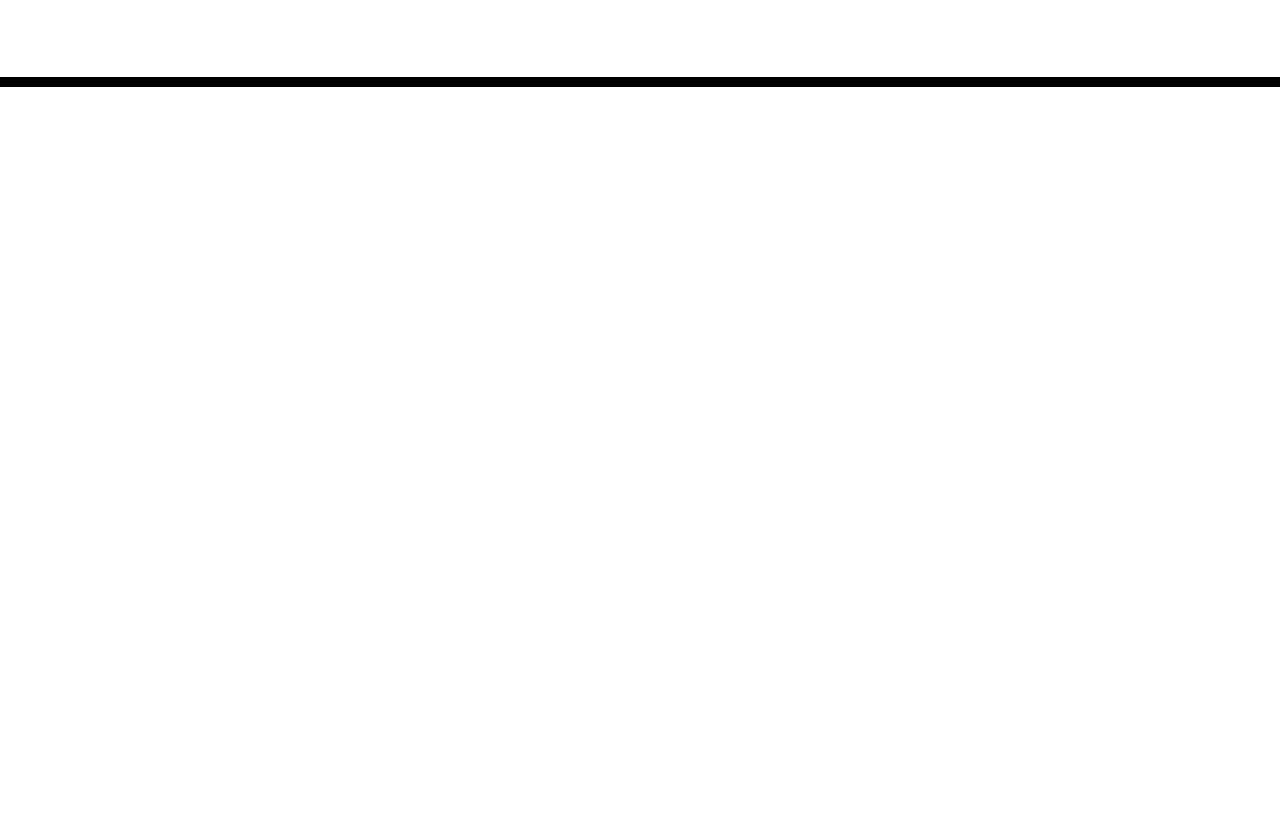
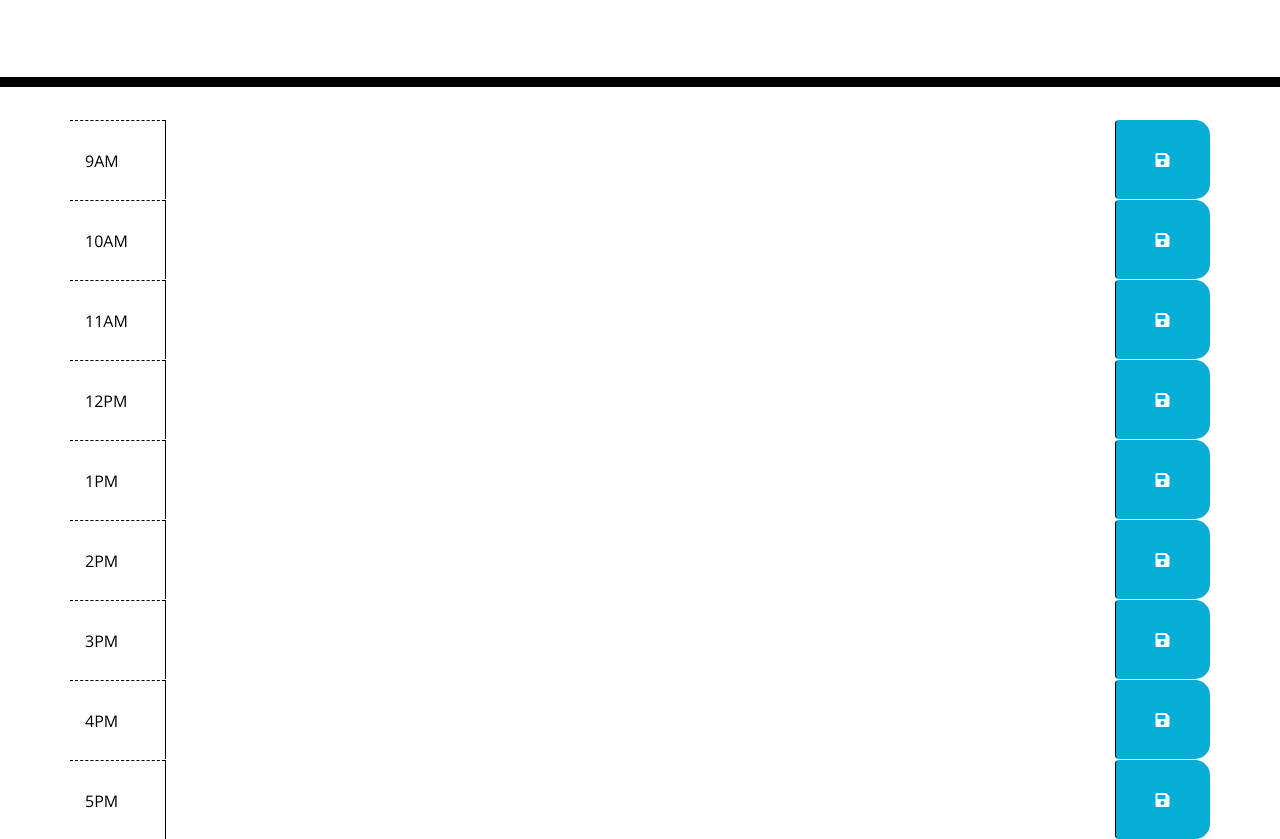
Before and after one commit to Riaconianni/Day-Planner, a plain HTML site: page index.html in a window 1280 px wide. Shown: the part 181-1020 px from the top of the page. Before the commit the page ends 800 px from the top, so only its background shows below. Drawn offline with nearby package versions, Linux system fonts and the light colour scheme; files that its build step writes are made by us from their sources.

Commit message:
added <textarea> and js vars

```diff
--- a/index.html
+++ b/index.html
@@ -24,12 +24,84 @@
 
   <body>
     <header class="jumbotron">
-      <h1 class="display-3">Work Day Scheduler</h1>
-      <p class="lead">A simple calendar app for scheduling your work day</p>
+      <h1 class="display-3 text-center">Work Day Scheduler</h1>
+      <p class="lead text-center">A simple calendar app for scheduling your work day</p>
       <p id="currentDay" class="lead"></p>
     </header>
     <div class="container">
       <!-- Timeblocks go here -->
+      <div id="hour-9" class="row time">
+        <div class="col-md-1 hour">
+          9AM
+        </div>
+        <textarea class="col-md-10 plans">
+        </textarea>
+        <button class="btn saveBtn col-md-1"><i class="fas fa-save"></i></button>
+      </div>
+      <div id="hour-10" class="row time">
+        <div class="col-md-1 hour">
+          10AM
+        </div>
+        <textarea class="col-md-10 plans">
+        </textarea>
+        <button class="btn saveBtn col-md-1"><i class="fas fa-save"></i></button>
+      </div>
+      <div id="hour-11" class="row time">
+        <div class="col-md-1 hour">
+          11AM
+        </div>
+        <textarea class="col-md-10 plans">
+        </textarea>
+        <button class="btn saveBtn col-md-1"><i class="fas fa-save"></i></button>
+      </div>
+      <div id="hour-12" class="row time">
+        <div class="col-md-1 hour">
+          12PM
+        </div>
+        <textarea class="col-md-10 plans">
+        </textarea>
+        <button class="btn saveBtn col-md-1"><i class="fas fa-save"></i></button>
+      </div>
+      <div id="hour-1" class="row time">
+        <div class="col-md-1 hour">
+          1PM
+        </div>
+        <textarea class="col-md-10 plans">
+        </textarea>
+        <button class="btn saveBtn col-md-1"><i class="fas fa-save"></i></button>
+      </div>
+      <div id="hour-2" class="row time">
+        <div class="col-md-1 hour">
+          2PM
+        </div>
+        <textarea class="col-md-10 plans">
+        </textarea>
+        <button class="btn saveBtn col-md-1"><i class="fas fa-save"></i></button>
+      </div>
+      <div id="hour-3" class="row time">
+        <div class="col-md-1 hour">
+          3PM
+        </div>
+        <textarea class="col-md-10 plans">
+        </textarea>
+        <button class="btn saveBtn col-md-1"><i class="fas fa-save"></i></button>
+      </div>
+      <div id="hour-4" class="row time">
+        <div class="col-md-1 hour">
+          4PM
+        </div>
+        <textarea class="col-md-10 plans">
+        </textarea>
+        <button class="btn saveBtn col-md-1"><i class="fas fa-save"></i></button>
+      </div>
+      <div id="hour-5" class="row time">
+        <div class="col-md-1 hour">
+          5PM
+        </div>
+        <textarea class="col-md-10 plans">
+        </textarea>
+        <button class="btn saveBtn col-md-1"><i class="fas fa-save"></i></button>
+      </div>
     </div>
 
     <script src="https://code.jquery.com/jquery-3.4.1.min.js"></script>
```
Also changed, not shown: assets/script.js (+10 -0 lines).
